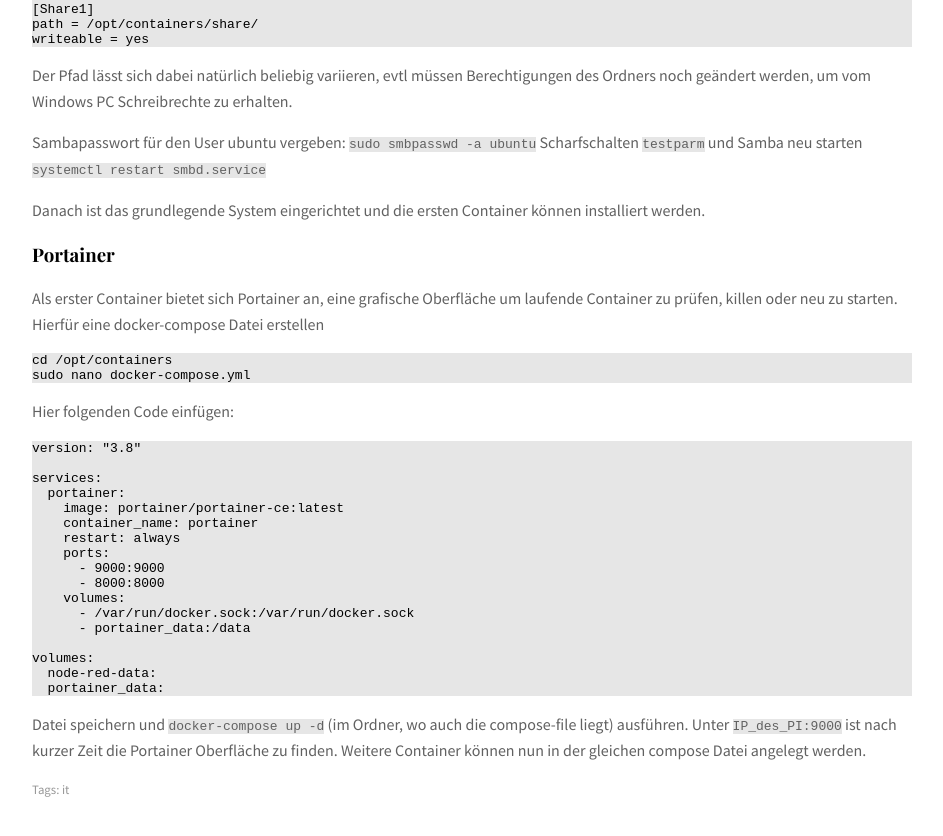
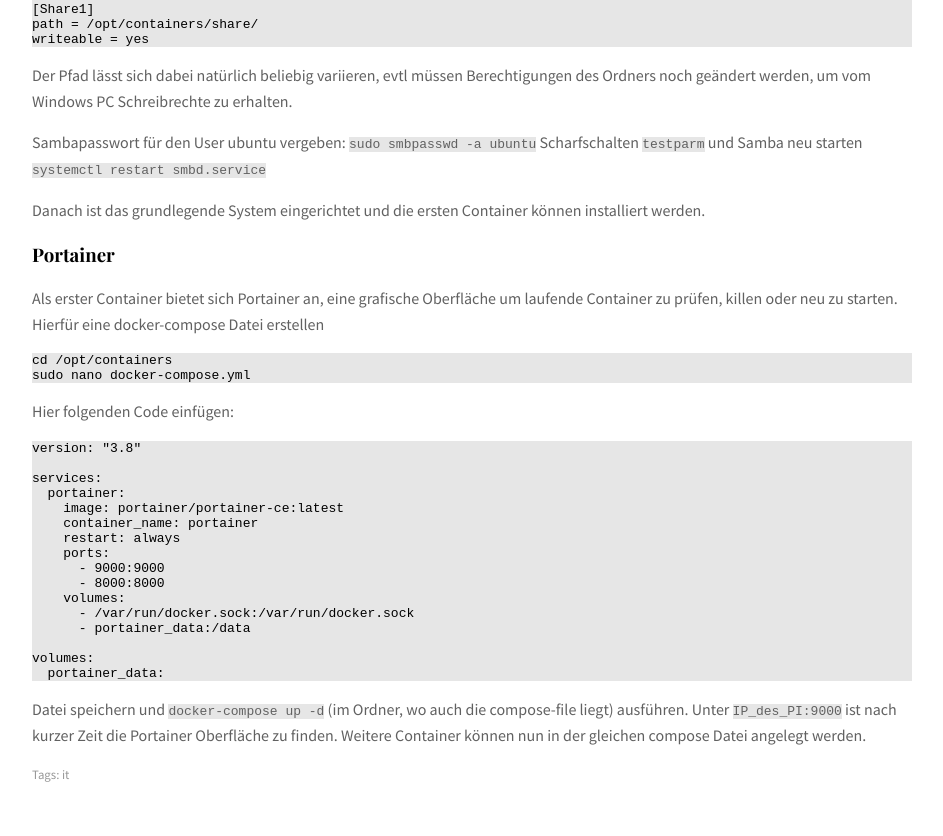
Before and after one commit to benoegen/benoegen.github.io, a Jekyll site: the page built from _posts/2022-04-28-smarthome_basics.md, in a window 1280 px wide and 900 px high, scrolled down 1357 px. Shown: the top 836 px of the window, without its empty margins (200-1143 px from the left). Built offline with Jekyll 4.4.1, drawn with Linux system fonts in a browser that asks for light colours; some of the changed lines change nothing that is shown.

Commit message:
Update 2022-04-28-smarthome_basics.md

````diff
--- a/_posts/2022-04-28-smarthome_basics.md
+++ b/_posts/2022-04-28-smarthome_basics.md
@@ -87,7 +87,6 @@
       - portainer_data:/data
 
 volumes:
-  node-red-data:
   portainer_data:
 ```
 
````
